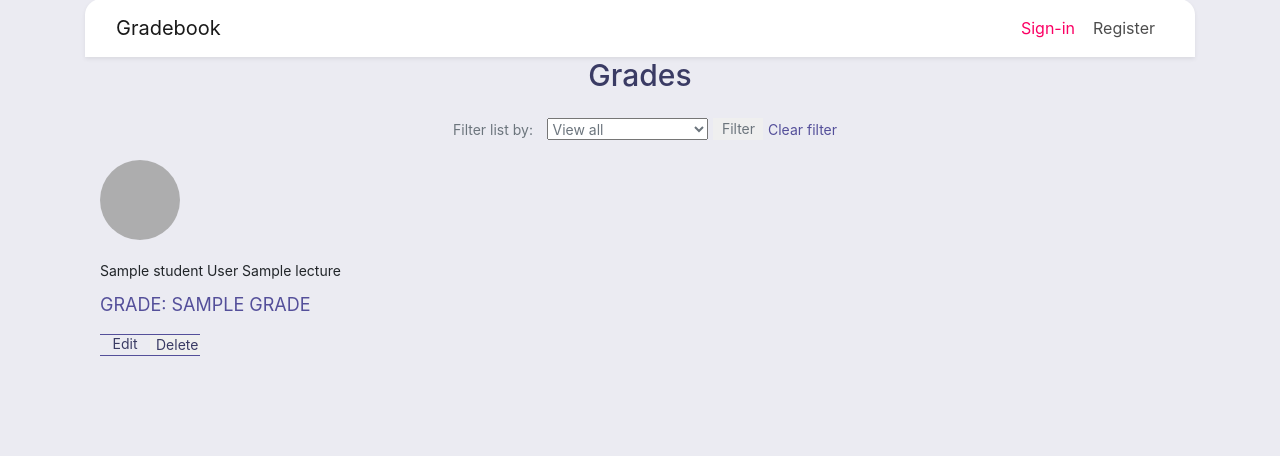
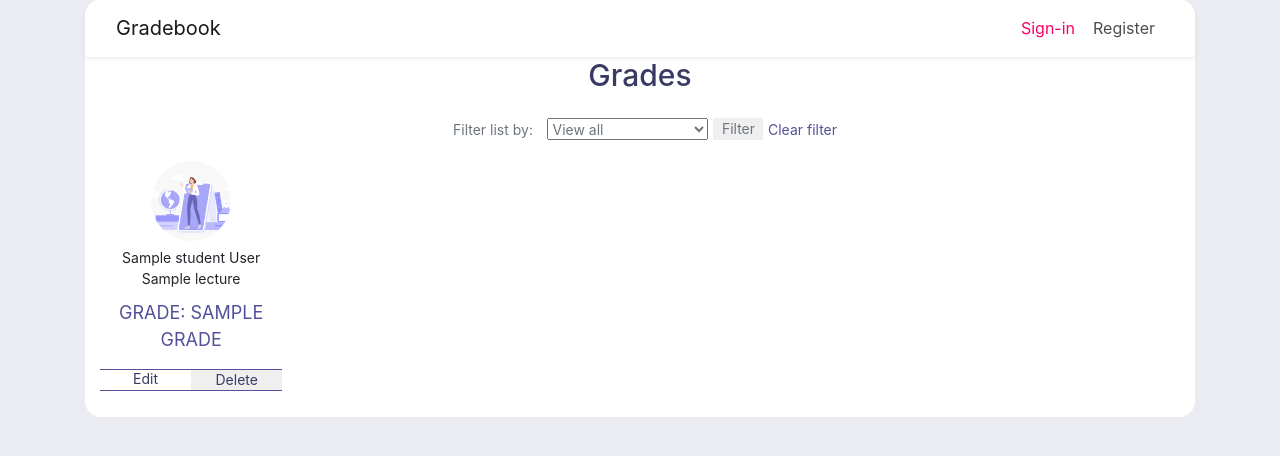
Before and after one commit to rositatisor/gradebook, a Symfony app: template templates/grade/index.html.twig in a window 1280 px wide. Shown: the part 33-489 px from the top of the page. Run offline with Twig, Linux system fonts and the light colour scheme; the template is opened without the code that fills it: most values are stand-ins (such as "Sample title", 1, 10 or a date in 2020); style sheets or scripts are compiled from the project's sources; some libraries are stand-ins or nearby versions; grey boxes are pictures that could not be loaded.

Commit message:
grade, msg, registration, login style update

```diff
--- a/assets/styles/app.scss
+++ b/assets/styles/app.scss
@@ -7,6 +7,7 @@
 
 main {
     margin-top: 2rem;
+    margin-bottom: 2rem;
 }
 
 nav {
@@ -32,7 +33,8 @@
 }
 
 .filter a,
-.sort a {
+.sort a,
+.logged a {
     display: inline-block;
     font-size: 14px;
     height: 22px;
@@ -69,27 +71,28 @@
     background-image: none;
 }
 
-.registration-bg {
-    height: 70vh;
-    background-image: url("http://localhost/gradebook/assets/img/intro1.png");
-    background-color: #fff;
-    // background-size: contain;
-    background-repeat: no-repeat;
-    // background-position-x: 25%;
-    border-radius: 0 0 16px 16px;
-    background-size: 78%;
-    background-position-x: -10%;
-    background-position-y: 55%;
-}
-.login-bg {
-    height: 70vh;
-    background-image: url("http://localhost/gradebook/assets/img/intro4.png");
+.bg {
+    height: auto;
     background-color: #fff;
     background-repeat: no-repeat;
     border-radius: 0 0 16px 16px;
     background-size: 78%;
     background-position-x: -10%;
     background-position-y: 55%;
+}
+
+.bg.msg {
+    border-radius: unset;
+}
+
+.registration-bg {
+    height: 70vh;
+    background-image: url("http://localhost/gradebook/assets/img/intro1.png");
+}
+
+.login-bg {
+    height: 70vh;
+    background-image: url("http://localhost/gradebook/assets/img/intro4.png");
 }
 
 .register-title {
@@ -121,16 +124,14 @@
     width: 70%;
 }
 
-.container.create {
-    width: 30vw;
-    margin: 0vh 34vw;
+.item-list {
+    display: inline-block;
 }
 
 .filter,
 .sort {
     display: inline-block;
     width: 100%;
-    height: 27px;
     text-align: center;
     margin-bottom: 20px;
 }
@@ -150,6 +151,10 @@
     display: block;
     float: left;
     width: 100%;
+}
+
+ul.row {
+    width: auto;
 }
 
 .new {
@@ -221,6 +226,7 @@
     border: 1px solid transparent;
     border-radius: 10px;
 }
+
 .nav-item > a.nav-link.sign-in {
     color:#fb0064;
 }
@@ -259,7 +265,7 @@
 
 .item {
     display: block;
-    float: left;
+    // float: left;
     width: 25%;
     height: 250px;
     margin: 0 0 20px;
@@ -288,7 +294,7 @@
 
 .preview {
     display: block;
-    float: left;
+    // float: left;
     height: 80px;
     width: 80px;
     border-radius: 40px;
@@ -296,11 +302,17 @@
     background-size: cover;
 }
 
+.pic {
+    display: inline-block;
+    width: 100%;
+}
+
 .preview.item {
-    background-image: url("http://localhost/biblioteka/assets/img/book-rocket.png");
+    background-image: url("http://localhost/gradebook/assets/img/bg3.jpg");
     opacity: 0.8;
+    margin: auto;
+}
 
-}
 .preview.person {
     background-image: url("http://localhost/biblioteka/assets/img/author3.png");
     float: right;
@@ -310,11 +322,11 @@
 .title {
     display: block;
     float: left;
-    width: 90%;
-    // height: 55px;
+    width: 100%;
     font-size: 18px;
     text-transform: uppercase;
     color: #544F9A;
+    text-align: center;
 }
 
 .right .title {
@@ -324,14 +336,19 @@
 .name {
     display: block;
     float: left;
-    width: 90%;
+    width: 100%;
     font-size: 14px;
+    margin-bottom: 0px;
+    text-align: center;
+}
+
+.name:nth-of-type(2) {
     margin-bottom: 10px;
 }
 
 .buttons {
     display: inline-block;
-    width: 90%;
+    width: 100%;
     outline: none;
     margin-bottom: 10px;
 }
@@ -379,6 +396,10 @@
 
 form.registration {
     width: 100%;
+}
+
+form.signup {
+    position: relative;
 }
 
 .form-check.custom label.required {
@@ -531,6 +552,17 @@
     -webkit-box-shadow: 0 0 0 30px #f7f7fa inset !important;
 }
 
+.alert.invalid-credentials {
+    position: absolute;
+    width: 100%;
+}
+
+.alert .font-sm{
+    font-size: 13px;
+    text-align: center;
+    padding: 0.4rem 1.25rem;
+}
+
 @media (max-width: 1100px) {
     .hero-bg {
         background-size: 50%;
--- a/templates/grade/create.html.twig
+++ b/templates/grade/create.html.twig
@@ -3,8 +3,10 @@
 {% block title %}Create new Grade{% endblock %}
 
 {% block body %}
+<div class="container">
+<div class="row bg">
     <h1 class="create">Create new Grade</h1>
-    <div class="container create">
+    <div class="container create col-sm-4">
         <form action="{{path('grade_store')}}" method="POST">
             <div class="new">
                 <label for="grades_student">Student:</label>
@@ -32,4 +34,6 @@
             {# <input type="hidden" name="token" value="{{csrf_token('')}}"/> #}
         </form>
     </div>
+</div>
+</div>
 {% endblock %}
--- a/templates/grade/edit.html.twig
+++ b/templates/grade/edit.html.twig
@@ -3,8 +3,10 @@
 {% block title %}Create new Grade{% endblock %}
 
 {% block body %}
+<div class="container">
+<div class="row bg">
     <h1 class="create">Edit Grade</h1>
-    <div class="container create">
+    <div class="container create col-sm-4">
         <form action="{{path('grade_update', {id: grade.id})}}" method="POST">
             <div class="new">
                 <label for="grades_student">Student:</label>
@@ -30,4 +32,6 @@
             {# <input type="hidden" name="token" value="{{csrf_token('')}}"/> #}
         </form>
     </div>
+</div>
+</div>
 {% endblock %}
--- a/templates/grade/index.html.twig
+++ b/templates/grade/index.html.twig
@@ -1,10 +1,11 @@
 {% extends 'base.html.twig' %}
 
-{% block title %}Grades list{% endblock %}
+{% block title %}Grades{% endblock %}
 
 {% block body %}
+<div class="container">
+    <div class="row bg">
         <h1>Grades</h1>
-    <div class="container">
         <div class="filter">
             <p>Filter list by:</p>
             <form action="{{path('grade_index')}}" method="GET">
@@ -18,18 +19,20 @@
             </form>
             <a href="{{path('grade_index')}}">Clear filter</a>
         </div>
-        <ul class="item-list">
+        <div class="container item-list">
+            <ul class="row">
                 {% if grades is empty %}
                 <p>There are no grades to show for selected student.</p>
                 {% endif %}
                 {% for grade in grades %}
-                <div class="item">
-                    <div class="preview item"></div>
+                    <div class="col-sm-4">
+                        <div class="pic"><div class="preview item"></div></div>
                         <p class="name">
-                    {{grade.student.name}} {{grade.student.surname}} {{grade.lecture.name}}
+                            {{grade.student.name}} {{grade.student.surname}}
                         </p>
+                        <p class="name">{{grade.lecture.name}}</p>
                         <p class="title">Grade: {{grade.grade}}</p>
-                    <div class="buttons">
+                        <div class="buttons wide">
                             <a class="edit-btn" href="{{path('grade_edit', {id: grade.id})}}">Edit</a>
                             <form action="{{path('grade_delete', {id:grade.id})}}" method="POST">
                                 <button class="submit-btn" type="submit">Delete</button>
@@ -39,4 +42,6 @@
                 {% endfor %}
             </ul>
         </div>
+    </div>
+</div>
 {% endblock %}
--- a/templates/msg/success.html.twig
+++ b/templates/msg/success.html.twig
@@ -1,10 +1,10 @@
 <div class="container">
-	<div class="row justify-content-center">
-		<div class="col-md-9">
+	<div class="row justify-content-center bg msg">
+		<div class="col-md-12">
 			<div class="alert">
 				<ul class="list-group">
 					{% for msg in success %}
-					<li class="list-group-item list-group-item-success">{{ msg }}</li>
+					<li class="list-group-item list-group-item-success font-sm">{{ msg }}</li>
 					{% endfor %}
 				</ul>
 			</div>
--- a/templates/msg/validation.html.twig
+++ b/templates/msg/validation.html.twig
@@ -1,10 +1,10 @@
 <div class="container">
-	<div class="row justify-content-center">
+	<div class="row justify-content-center bg msg">
 		<div class="col-md-9">
 			<div class="alert">
 				<ul class="list-group">
 					{% for error in errors %}
-					<li class="list-group-item list-group-item-danger">{{ error }}</li>
+					<li class="list-group-item list-group-item-danger font-sm">{{ error }}</li>
 					{% endfor %}
 				</ul>
 			</div>
--- a/templates/registration/register.html.twig
+++ b/templates/registration/register.html.twig
@@ -8,7 +8,7 @@
     {% endfor %}
 
     <div class="container">
-		<div class="row justify-content-end registration-bg">
+		<div class="row justify-content-end bg registration-bg">
 			<div class="col-md-4">
 				<div class="card register">
 					<div class="card-body">
```
Also changed, not shown: templates/security/login.html.twig (+8 -8 lines). Lines whose indentation alone changed are shown as unchanged.
